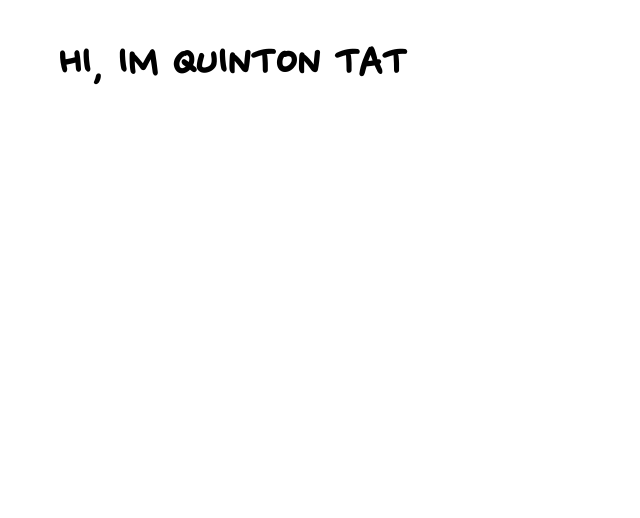
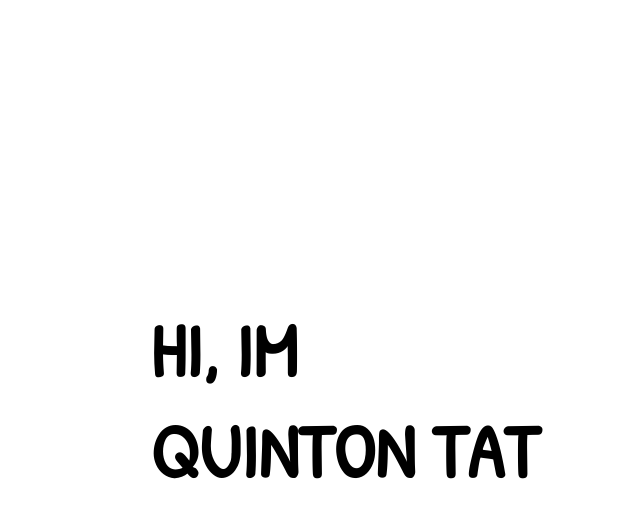
Before and after one commit to EGGNOGFLAVOUREDMILK/website, a plain HTML site: page index.html in a window 1280 px wide. Shown: the whole page, without its empty margins (0-640 px from the left). Drawn offline with Linux system fonts and the light colour scheme; a web font is replaced by a local one.

Commit message:
third commit

```diff
--- a/index.html
+++ b/index.html
@@ -7,13 +7,10 @@
 
     <link rel="preconnect" href="https://fonts.googleapis.com">
     <link rel="preconnect" href="https://fonts.gstatic.com" crossorigin>
-    <link href="https://fonts.googleapis.com/css2?family=Nanum+Pen+Script&display=swap" rel="stylesheet">
-
-</head>
-
+    <link href="https://fonts.googleapis.com/css2?family=Patrick+Hand&family=Shantell+Sans:ital,wght@0,300..800;1,300..800&display=swap" rel="stylesheet">
 <body>
 
-    <h1>HI, IM QUINTON TAT</h1>
+    <h1>HI, IM <br>QUINTON TAT</h1>
 
 </body>
 
--- a/style.css
+++ b/style.css
@@ -1,9 +1,14 @@
 
 
+html, body{
+    margin:  0;
+    height: 100vh;
+    display: flex;
+    align-items:  center;
+}
+
 h1{
-    display: flex;
-    align-items: center;
-     font-family: "Nanum Pen Script", cursive;
-    font-size: 50px;
-    margin-left: 50px;
+     font-family: "Patrick Hand", cursive;
+    font-size: 75px;
+    margin-left: 150px;
 }
```
